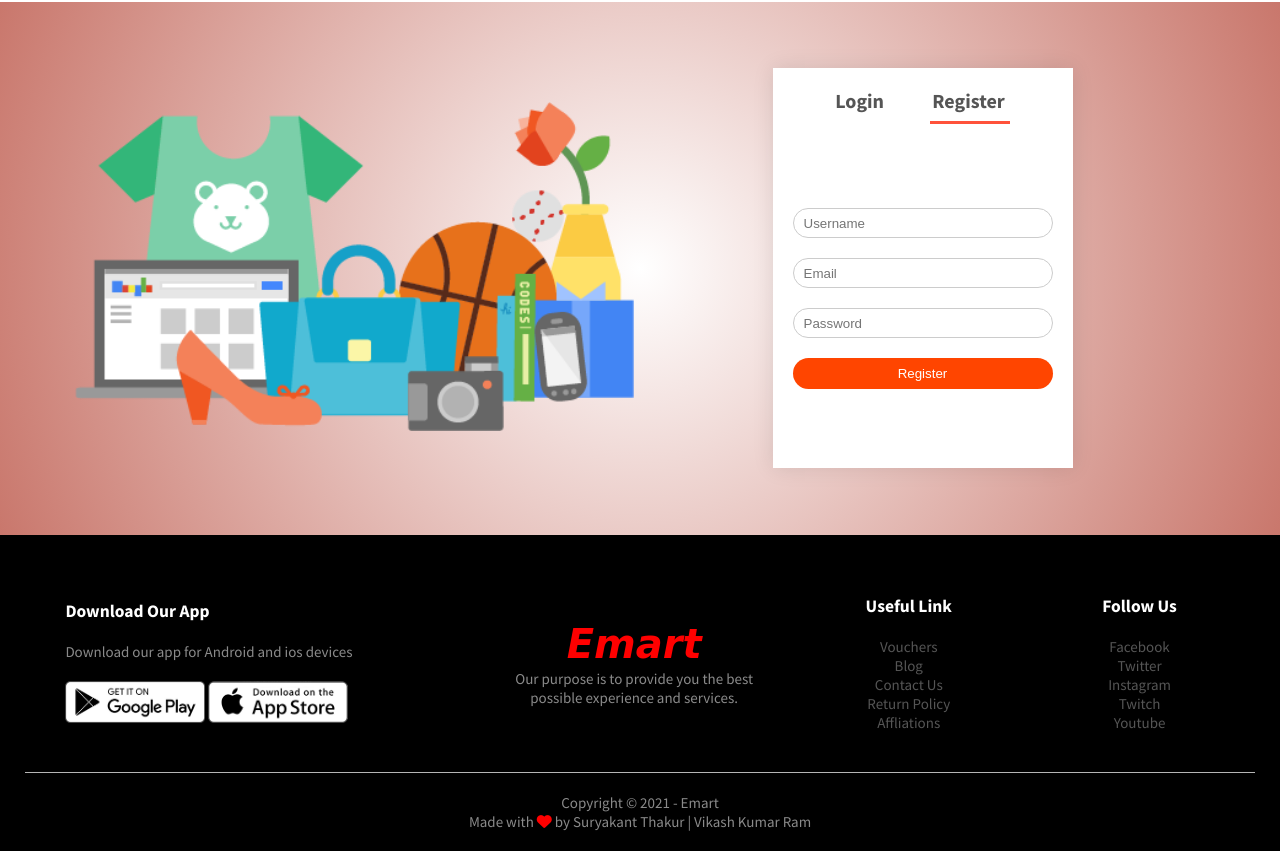
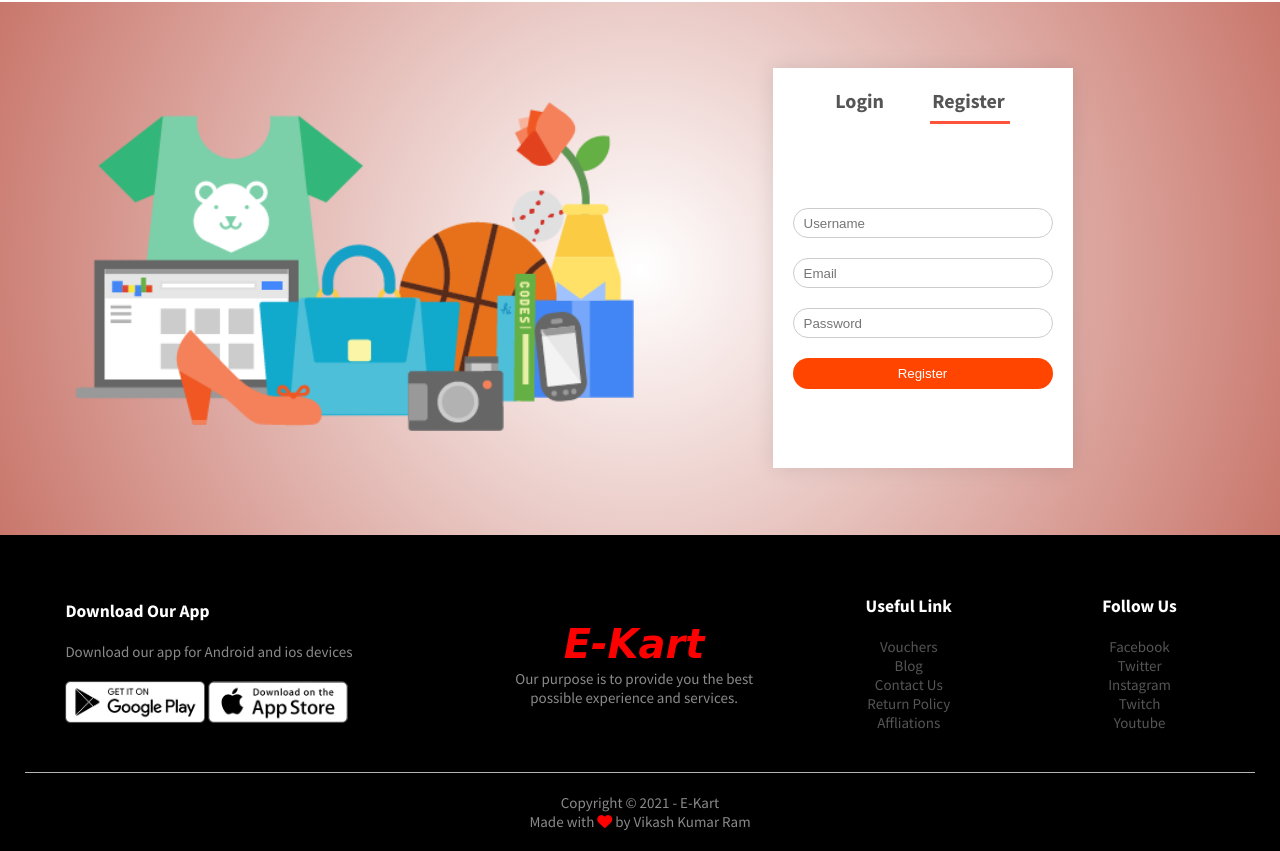
Before and after one commit to vikashram04/E-Kart, a plain HTML site: page account.html in a window 1280 px wide. Shown: the part 80-931 px from the top of the page. Drawn offline with Linux system fonts and the light colour scheme.

Commit message:
Update account.html

```diff
--- a/account.html
+++ b/account.html
@@ -6,7 +6,7 @@
     <meta http-equiv="X-UA-Compatible" content="IE=edge">
     <meta name="viewport" content="width=device-width, initial-scale=1.0">
 
-    <title>Account | Emart</title>
+    <title>Account | E-Kart</title>
 
     <!-- CSS Bundle -->
 
@@ -102,7 +102,7 @@
                     </div>
                 </div>
                 <div class="footer-col-2">
-                    <h2><em><a href="index.html" style="color: red; font-family:cursive;">Emart</a></em></h2>
+                    <h2><em><a href="index.html" style="color: red; font-family:cursive;">E-Kart</a></em></h2>
                     <p>Our purpose is to provide
                         you the best<br> possible experience and services.</p>
                 </div>
@@ -130,9 +130,8 @@
                 </div>
             </div>
             <hr>
-            <p class="copyright">Copyright &copy; 2021 - Emart</p>
-            <p class="copyright">Made with <i class="fas fa-heart" style="color: red "></i> by Suryakant Thakur |
-                Vikash
+            <p class="copyright">Copyright &copy; 2021 - E-Kart</p>
+            <p class="copyright">Made with <i class="fas fa-heart" style="color: red "></i> by Vikash
                 Kumar Ram </p>
         </div>
     </div>
```
